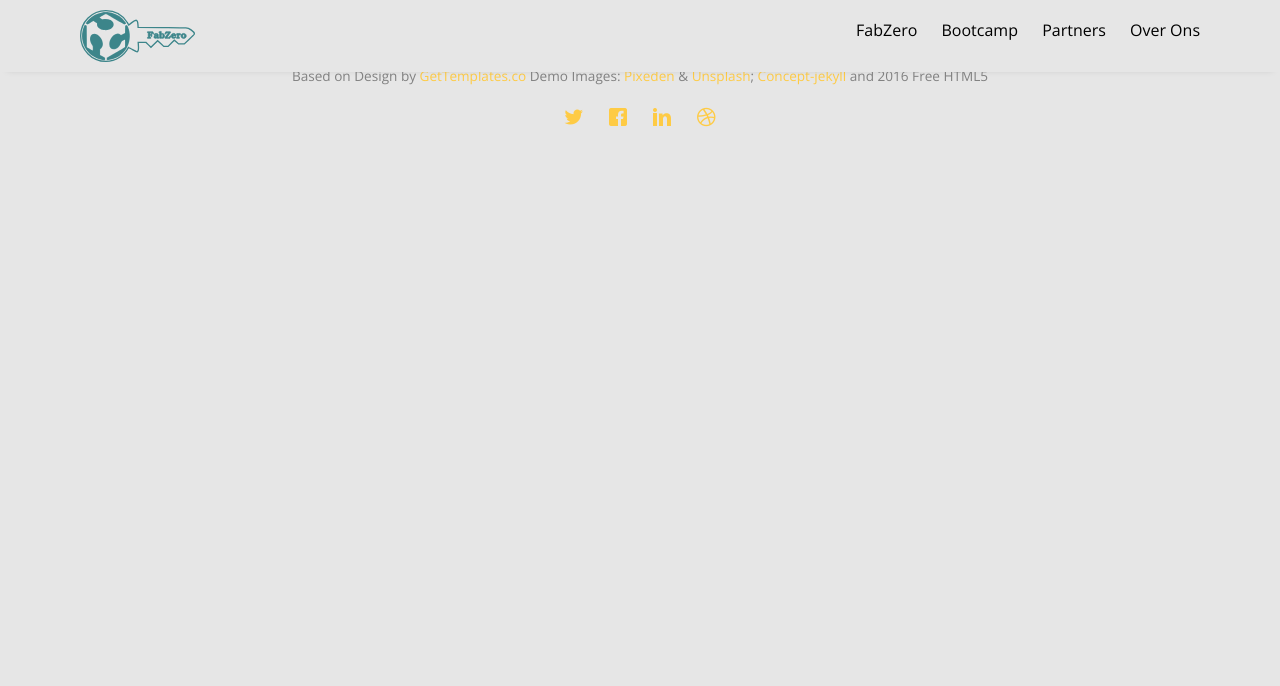
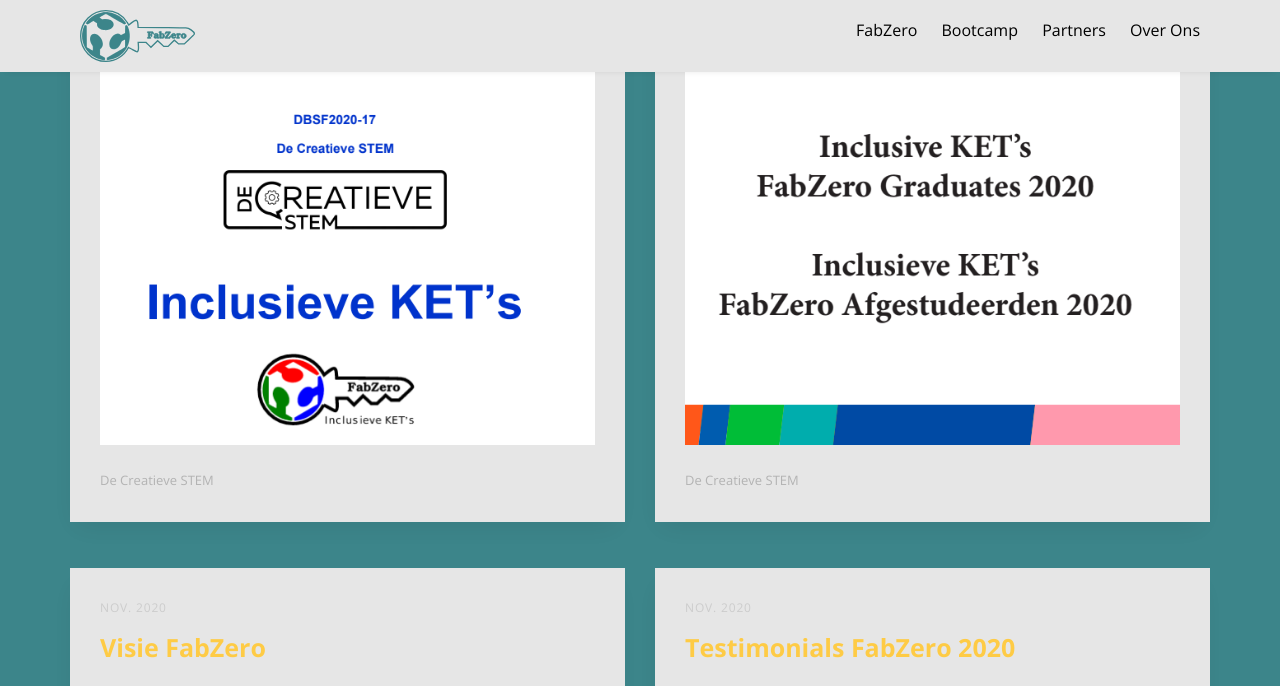
Before and after one commit to IngegnoMakerSpace/inclusievekets, a Jekyll site: the page built from _pages/publicaties.html, in a window 1280 px wide and 1400 px high, scrolled down 1225 px. Shown: the top 686 px of the window. Built offline with Jekyll 4.4.1, drawn with Linux system fonts in a browser that asks for light colours; nearby versions of some CDN libraries; some web fonts are replaced; before the commit the page ends 1427 px from its top, so only the background shows below that; some of the changed text lies outside the part shown; grey boxes are pictures that could not be loaded.

Commit message:
Finish publications

```diff
--- a/_pages/fabzero.html
+++ b/_pages/fabzero.html
@@ -246,7 +246,7 @@
       </div>
     </div>
     <div class="row">
-      <div class="col-md-6 col-sm-6 animate-box" data-animate-effect="fadeInUp">
+      <div class="col-md-6 col-sm-6 animate-box fh5co-heading2" data-animate-effect="fadeInUp">
         <div class="fh5co-post">
           <span class="fh5co-date">Nov. 2020</span>
           <h3><a href="https://www.youtube.com/JsIMkUyFQ_w">Visie FabZero</a></h3>
@@ -254,7 +254,7 @@
           <p class="author"><cite>De Creatieve STEM</cite></p>
         </div>
       </div>
-      <div class="col-md-6 col-sm-6 animate-box" data-animate-effect="fadeInUp">
+      <div class="col-md-6 col-sm-6 animate-box fh5co-heading2" data-animate-effect="fadeInUp">
         <div class="fh5co-post">
           <span class="fh5co-date">Nov. 2020</span>
           <h3><a href="https://www.youtube.com/watch?v=xH53TujPZRw">Testimonials FabZero 2020</a></h3>
--- a/_pages/publicaties.html
+++ b/_pages/publicaties.html
@@ -17,3 +17,82 @@
     </div>
   </div>
 </header>
+
+
+<div id="fh5co-services2" class="fh5co-bg-section">
+    <div class="container">
+        <div class="row row-pb-md">
+            <div class="col-md-8 col-md-offset-0 text-left animate-box" data-animate-effect="fadeInUp">
+                <div class="fh5co-heading">
+                    <h2>FabZero 2020</h2>
+                    <p>In 2020 werd met de steun van Digital Belgium Skills Fund het project Inclusieve KET’s gerealiseerd. Binnen dit project werden in totaal 179 activiteiten gerealiseerd voor een totaal van 1759 rechtstreeks bereikte personen. Het opleidingstraject FabZero werd ontwikkeld en twee maal uitgevoerd. We legden dan ook we de basis voor een interregionale netwerk aan maker spaces en sociale partners. </p>
+                    <p>Hieronder kun je het eindverslag en de documentatie van FabZero 2020 raadplegen</p>
+                    <p>Wens je extra informatie? Mail dan naar <a href="mailto:info@decreatievestem.be">info@decreatievestem.be</a></p>
+                </div>
+            </div>
+        </div>
+    </div>
+</div>
+
+
+<div id="fh5co-blog" class="fh5co-bg-section">
+  <div class="container">
+    <div class="row animate-box row-pb-md" data-animate-effect="fadeInUp">
+      <div class="col-md-8 col-md-offset-2 text-left fh5co-heading">
+        <span>Videos &amp; Testimonials</span>
+      </div>
+    </div>
+    <div class="row">
+      <div class="col-md-6 col-sm-6 animate-box fh5co-heading2" data-animate-effect="fadeInUp">
+        <div class="fh5co-post">
+          <span class="fh5co-date">Nov. 2020</span>
+          <h3><a href="https://drive.google.com/file/d/1aJtANJ-7_-JOiO0oQ3jq45J0XXb8C_2q/view?usp=sharing">Verslag FabZero 2020</a></h3>
+            <p><a href="https://drive.google.com/file/d/1aJtANJ-7_-JOiO0oQ3jq45J0XXb8C_2q/view?usp=sharing"><img src="{{ site.baseurl }}/assets/images/verslag.png" style="width: 100%"></a> </p>
+          <p class="author"><cite>De Creatieve STEM</cite></p>
+        </div>
+      </div>
+      <div class="col-md-6 col-sm-6 animate-box fh5co-heading2" data-animate-effect="fadeInUp">
+        <div class="fh5co-post">
+          <span class="fh5co-date">Nov. 2020</span>
+          <h3><a href="https://drive.google.com/file/d/1aSo-WELPjM_yXevGlnnYUeSow_GS6Ich/view?usp=sharing">Boekje Afgestudeerden FabZero 2020</a></h3>
+            <p><a href="https://drive.google.com/file/d/1aSo-WELPjM_yXevGlnnYUeSow_GS6Ich/view?usp=sharing"><img src="{{ site.baseurl }}/assets/images/boekje2020.png" style="width: 100%"></a> </p>
+          <p class="author"><cite>De Creatieve STEM</cite></p>
+        </div>
+      </div>
+      <div class="clearfix visible-sm-block"></div>
+      <div class="col-md-6 col-sm-6 animate-box fh5co-heading2" data-animate-effect="fadeInUp">
+        <div class="fh5co-post">
+          <span class="fh5co-date">Nov. 2020</span>
+          <h3><a href="https://www.youtube.com/JsIMkUyFQ_w">Visie FabZero</a></h3>
+          <p><iframe width="100%" height="415" src="https://www.youtube.com/embed/JsIMkUyFQ_w" frameborder="0" allow="accelerometer; autoplay; clipboard-write; encrypted-media; gyroscope; picture-in-picture" allowfullscreen></iframe></p>
+          <p class="author"><cite>De Creatieve STEM</cite></p>
+        </div>
+      </div>
+      <div class="col-md-6 col-sm-6 animate-box fh5co-heading2" data-animate-effect="fadeInUp">
+        <div class="fh5co-post">
+          <span class="fh5co-date">Nov. 2020</span>
+          <h3><a href="https://www.youtube.com/watch?v=xH53TujPZRw">Testimonials FabZero 2020</a></h3>
+          <p><iframe width="100%" height="415" src="https://www.youtube.com/embed/xH53TujPZRw" frameborder="0" allow="accelerometer; autoplay; clipboard-write; encrypted-media; gyroscope; picture-in-picture" allowfullscreen></iframe></p>
+          <p class="author"><cite>De Creatieve STEM</cite></p>
+        </div>
+      </div>
+      <div class="clearfix visible-sm-block"></div>
+
+    </div>
+  </div>
+</div>
+
+<div id="fh5co-services2" class="fh5co-bg-section">
+    <div class="container">
+        <div class="row row-pb-md">
+            <div class="col-md-8 col-md-offset-0 text-left animate-box" data-animate-effect="fadeInUp">
+                <div class="fh5co-heading">
+                    <h2>Visie 2020</h2>
+                    <p>Digitale fabricatie technieken moeten toegankelijk zijn voor iedereen. FabZero: Inclusieve KET’s zorgt daarvoor, met een kwaliteitsvolle opleiding FabZero, onderdompeling in de digitale maakwereld via Bootcamps, en kennismakers via smaakmakers naar een breed publiek. Iedereen kan zich uitleven, verdiepen en verbreden in  openlabs in eigen buurt!</p>
+                    <p>FabZero is een intensief opleidingstraject over 3 maanden waarbij je meester wordt in de digitale productie technieken. Een brede waaier van onderwerpen komt aanbod, gaande van design, machines en processen, elektronica en programmeren tot IOT, AI en documentatie met versiebeheer.</p>
+                    <p>FabZero is een (intensief) trainingsprogramma met 13 modules plus een geïntegreerd afstudeerproject. De 13 modules bestaan uit 42 contacturen plus 52 uur zelfstandig werk. Het afstudeerproject biedt 6 contacturen plus 18 tot 40 uur zelfstandig werk. De wekelijkse les (contacturen) wordt gecombineerd met 1 dag open lab om de taken uit te voeren. Het doel is een gedegen digitale opleiding die zal leiden tot permanente kennisverankering.</p>
+                </div>
+            </div>
+        </div>
+    </div>
+</div>
```
Also changed, not shown: assets/images/boekje2020.png (added), assets/images/verslag.png (added).
